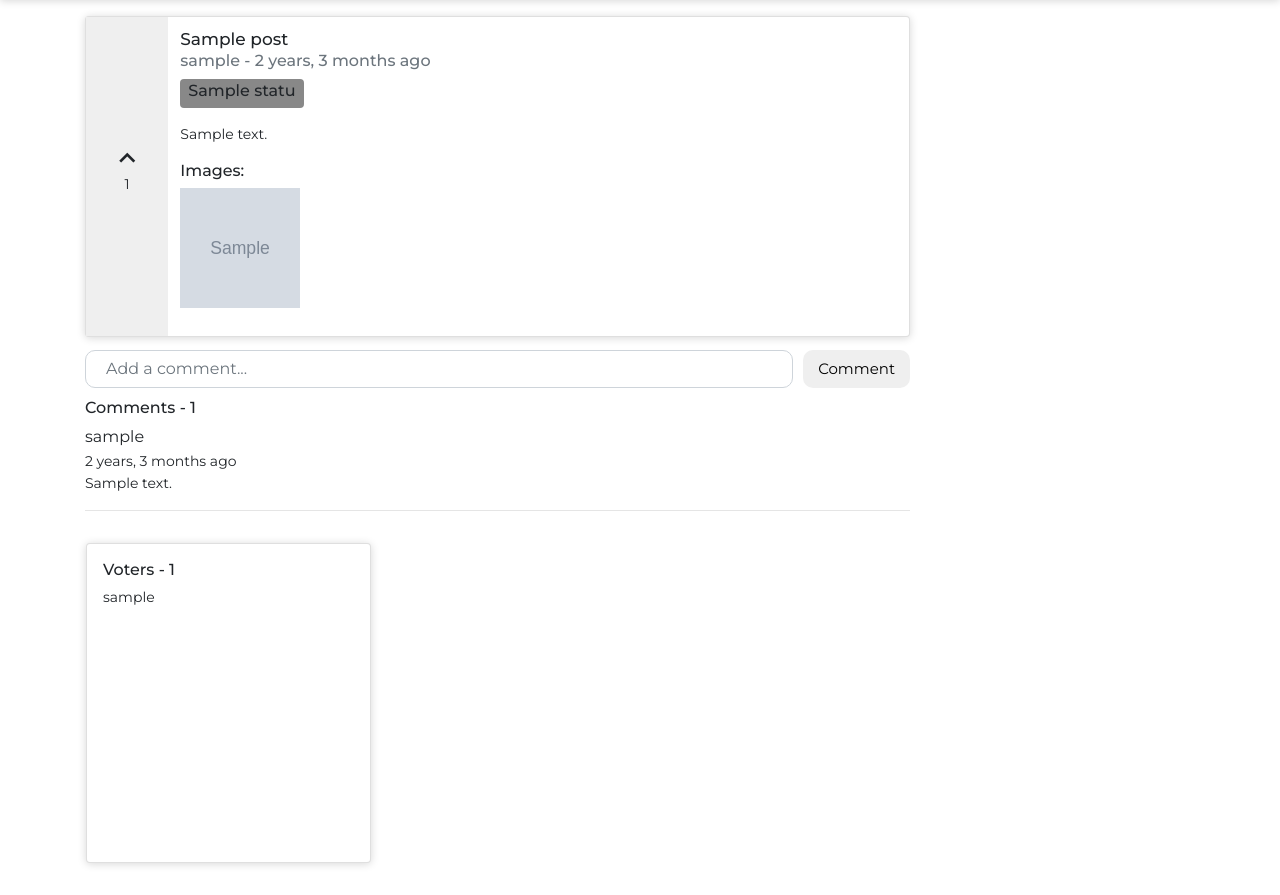
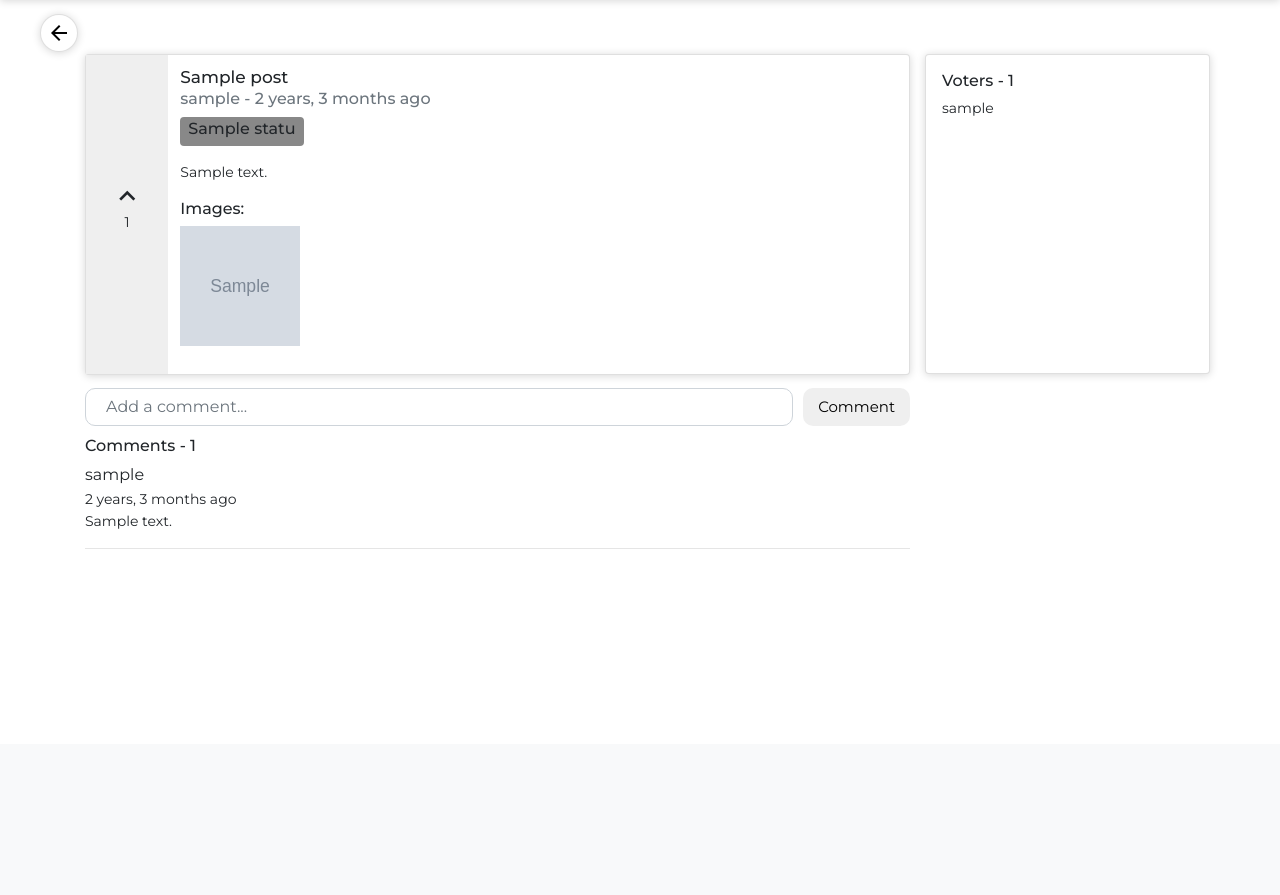
Before and after one commit to Swanand01/feedboard, a Django app: a page that uses core/templates/post_view.html in a window 1280 px wide. Shown: the part 56-951 px from the top of the page. After the commit the page ends 605 px from the top, so only its background shows below. Run offline with Django 3.2, Linux system fonts and the light colour scheme; tables that the repository leaves empty hold one stand-in row (values such as "Sample post"); grey boxes marked "Sample" are stand-in pictures; some libraries are stand-ins or nearby versions.

Commit message:
Added back button

```diff
--- a/core/static/core/css/base.css
+++ b/core/static/core/css/base.css
@@ -18,6 +18,19 @@ p{
     box-shadow: rgba(0, 0, 0, 0.16) 0px 1px 8px;
 }
 
+#back-button-icon{
+	position: sticky;
+	top: 70px;
+	left: 40px;
+	padding: 6px;
+	height: fit-content;
+	background-color: #ffffff;
+	border: 1px solid rgba(0,0,0,.125);
+	border-radius: 3rem;
+	box-shadow: rgba(0, 0, 0, 0.16) 0px 1px 8px;
+    z-index: 50;
+}
+
 @media (max-width: 800px) {
     .sign-in-btn{
         font-size: 1rem;
@@ -28,4 +41,10 @@ p{
         font-size: 1rem;
         padding: 0.4rem;
     }
-  }
+
+    #back-button-icon{
+    	position:static;
+        margin-left: 1rem;
+        margin-top: 1rem;
+    }
+}
--- a/core/static/core/css/post_view.css
+++ b/core/static/core/css/post_view.css
@@ -23,7 +23,6 @@ p {
 .voters{
     height: 20rem;
     padding: 1rem;
-    margin: 1rem;
     background-color: #ffffff;
     border: 1px solid rgba(0,0,0,.125);
     border-radius: 0.25rem;
@@ -72,6 +71,7 @@ p {
         order: 1;
     }
     .voters{
+        margin: 1rem;
         height: 7.5rem;
     }
 }
--- a/core/templates/board_settings.html
+++ b/core/templates/board_settings.html
@@ -10,6 +10,9 @@
 {% block body %}
 {% csrf_token %}
 <main>
+	<a href="{% url 'category_view' category.slug %}">
+        <i class="material-icons" id="back-button-icon">arrow_back</i>
+    </a>
 	<div class="container mt-3">
 		<form action="" method="post">
 			{% csrf_token %}
--- a/core/templates/post_view.html
+++ b/core/templates/post_view.html
@@ -11,9 +11,12 @@
 
 {% block body %}
 <main>
+    <a href="{% url 'category_view' category.slug %}">
+        <i class="material-icons" id="back-button-icon">arrow_back</i>
+    </a>
     <div class="container pt-3 pb-3">
         <div class="row">
-            <div class="col-md-9 maincol">
+            <div class="col-md-9">
                 <div class="card post">
                     <p class="post_id" hidden>{{post.id}}</p>
                     <div class="upvotes">
@@ -102,7 +105,8 @@
                     {% endfor %}
                 </div>
             </div>
-            <div class="col-md-3 voters votercol">
+
+            <div class="col-md-3 voters">
                 <h6>Voters - {{post.get_upvotes}}</h6>
                 {% for voter in voters %}
                 <p>{{voter}}</p>
--- a/core/templates/project_settings.html
+++ b/core/templates/project_settings.html
@@ -9,11 +9,14 @@
 
 {% block body %}
 <main>
+    <a href="{% url 'project_view' %}">
+        <i class="material-icons" id="back-button-icon">arrow_back</i>
+    </a>
     <div class="container">
         <form action="" method="post">
             {% csrf_token %}
             <div class="form-group">
-                <div class="mb-2">
+                <div class="mb-2 mt-2">
                     <label>Change project name:</label>
                     <input type="text" name="project_name" class="form-control" id="project_name" value="{{project}}">
                 </div>
--- a/core/views.py
+++ b/core/views.py
@@ -149,6 +149,7 @@ def post_view(request, category_slug, post_slug):
     images = Image.objects.filter(post=post)
     context = {
         "project": project,
+        "category": post.category,
         "post": post,
         "comments": comments,
         "voters": voters,
--- a/feedboard/settings.py
+++ b/feedboard/settings.py
@@ -138,4 +138,4 @@ MEDIA_ROOT = os.path.join(BASE_DIR, 'media/')
 MEDIA_URL = '/media/'
 
 EMAIL_BACKEND = 'django.core.mail.backends.console.EmailBackend'
-POSTS_PER_PAGE = 2
+POSTS_PER_PAGE = 5
```
Also changed, not shown: core/templates/category_view.html (+6 -2 lines).
